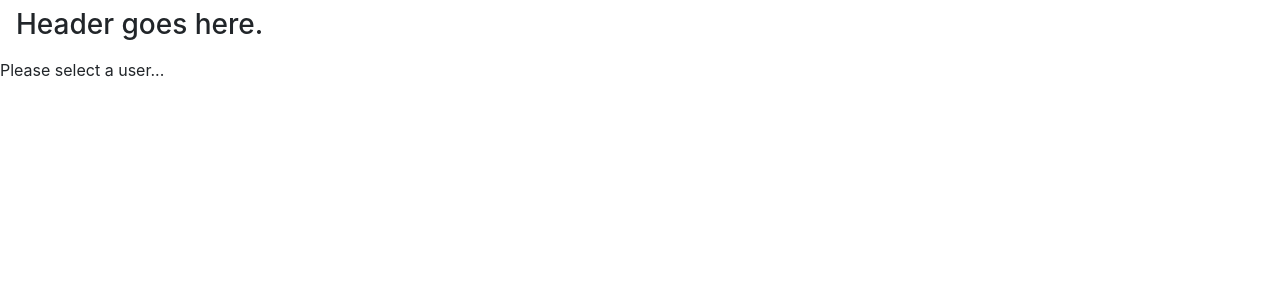
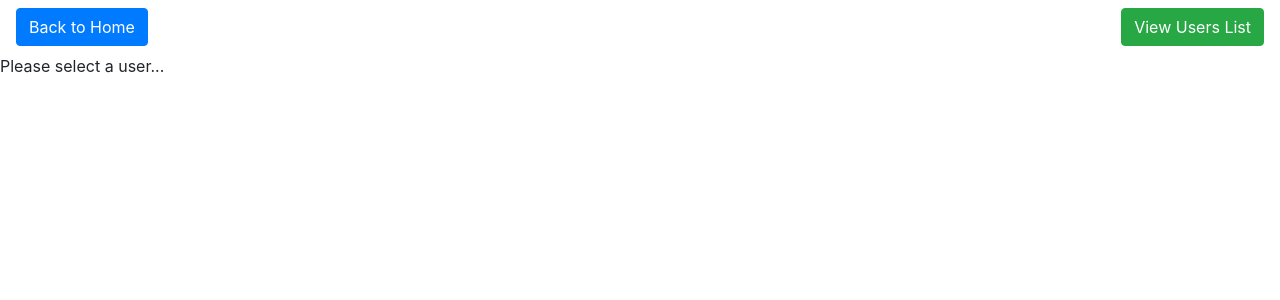
Before and after one commit to cayates/redux-bank-app, a React (Create React App) app: page /users/597f7521133389c4c6fc39c4 in a window 1280 px wide. Shown: the top 300 px of the page. Built offline with nearby package versions, Linux system fonts and the light colour scheme.

Commit message:
added some styling

```diff
--- a/src/components/BaseLayout.js
+++ b/src/components/BaseLayout.js
@@ -1,4 +1,5 @@
 import React, {Component} from 'react';
+import { Link } from 'react-router-dom';
 
 export default class BaseLayout extends Component {
   constructor() {
@@ -8,7 +9,8 @@
     return (
       <div className="base">
         <nav className="navbar">
-          <h3>Header goes here.</h3>
+        <Link className="btn btn-primary" to={`/`}>Back to Home</Link>
+        <Link className="btn btn-success" to={`/users`}>View Users List</Link>
         </nav>
 
         {this.props.children}
--- a/src/containers/AccountDetail.js
+++ b/src/containers/AccountDetail.js
@@ -22,7 +22,6 @@
                     <div className= "card-text">
                     <p>{this.props.account.accountType} for {this.props.user.name}</p>
                     <p>Balance: {this.props.account.balance}</p>
-                    <Link className="btn btn-primary" to={`/users`}>Back to User Details</Link>
                     </div>
                       {arrayOfAccountObjects}
                     <Transaction />
--- a/src/containers/UserDetail.js
+++ b/src/containers/UserDetail.js
@@ -33,7 +33,6 @@
         <div className="col-md-6">
           <div className= "card">
             <div className= "card-block">
-            <Link className="btn btn-primary" to={`/`}>Back to Home</Link>
             <h4 className= "card-title">Account Information</h4>
               <h6 className= "card-subtitle mb-2 text-muted">{this.props.user.name}</h6>
               <div className= "card-text">
@@ -43,7 +42,6 @@
               </div>
               {accounts}
             </div>
-            <Link className="btn btn-primary" to="/users" >Back to List of Users</Link>
           </div>
         </div>
     );
```
